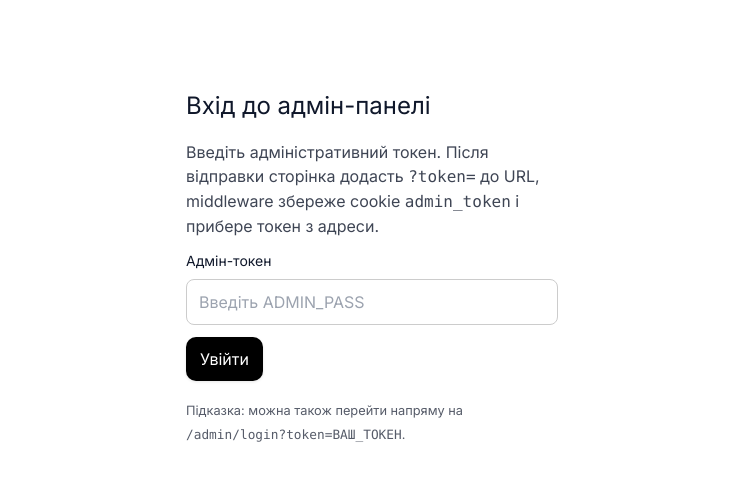
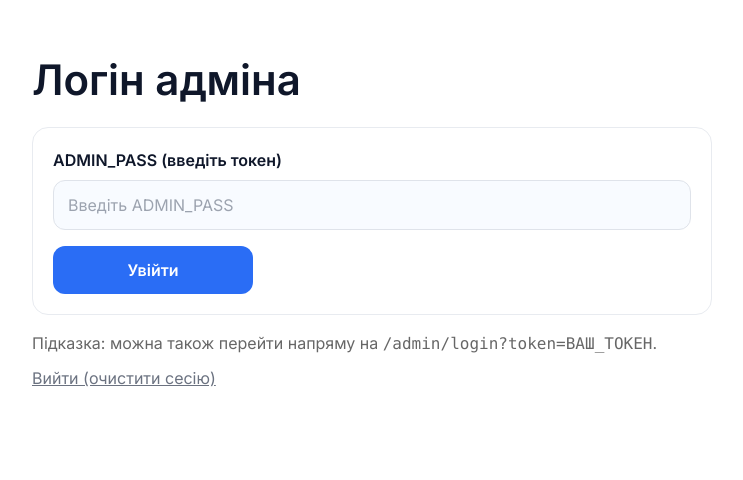
Before and after one commit to yurashko-ux/P-3-0, a Next.js app in the folder web/: page /admin/login in a window 1280 px wide. Shown: the top 480 px of the page, without its empty margins (268-1011 px from the left). Built offline with nearby package versions, Linux system fonts and the light colour scheme.

Commit message:
Create page.tsx

```diff
--- /dev/null
+++ b/web/app/(admin)/admin/login/page.tsx
@@ -0,0 +1,69 @@
+// web/app/(admin)/admin/login/page.tsx
+'use client';
+
+import * as React from 'react';
+import { useSearchParams } from 'next/navigation';
+
+export default function AdminLoginPage() {
+  const sp = useSearchParams();
+  const hasErr = sp.get('err') === '1';
+  const [token, setToken] = React.useState('');
+
+  // Форма з method="GET" додає ?token=... в URL — middleware обробляє і ставить куку
+  return (
+    <main style={{ maxWidth: 720, margin: '48px auto', padding: '0 20px' }}>
+      <h1 style={{ fontSize: 42, fontWeight: 900, marginBottom: 16 }}>Логін адміна</h1>
+
+      {hasErr && (
+        <div style={{
+          marginBottom: 16, padding: '12px 14px', borderRadius: 10,
+          border: '1px solid #fecaca', background: '#fef2f2', color: '#7f1d1d'
+        }}>
+          Невірний токен або сесія завершена. Спробуйте ще раз.
+        </div>
+      )}
+
+      <form method="GET" action="" style={{
+        border: '1px solid #e8ebf0', borderRadius: 16, background: '#fff', padding: 20,
+        display: 'grid', gap: 16
+      }}>
+        <div>
+          <label htmlFor="token" style={{ display: 'block', marginBottom: 8, fontWeight: 700 }}>
+            ADMIN_PASS (введіть токен)
+          </label>
+          <input
+            id="token"
+            name="token" // <— критично: саме це читає middleware
+            value={token}
+            onChange={(e) => setToken(e.target.value)}
+            placeholder="Введіть ADMIN_PASS"
+            style={{
+              width: '100%', padding: '12px 14px', borderRadius: 12,
+              border: '1px solid #dfe3ea', background: '#f8fbff'
+            }}
+          />
+        </div>
+
+        <button
+          type="submit"
+          style={{
+            background: '#2a6df5', color: '#fff', padding: '12px 16px', borderRadius: 12,
+            border: 'none', fontWeight: 800, width: 200
+          }}
+        >
+          Увійти
+        </button>
+      </form>
+
+      <div style={{ marginTop: 16, color: 'rgba(0,0,0,0.6)' }}>
+        Підказка: можна також перейти напряму на <code>/admin/login?token=ВАШ_ТОКЕН</code>.
+      </div>
+
+      <div style={{ marginTop: 10 }}>
+        <a href="/admin/logout" style={{ color: '#6b7280', textDecoration: 'underline' }}>
+          Вийти (очистити сесію)
+        </a>
+      </div>
+    </main>
+  );
+}
```
